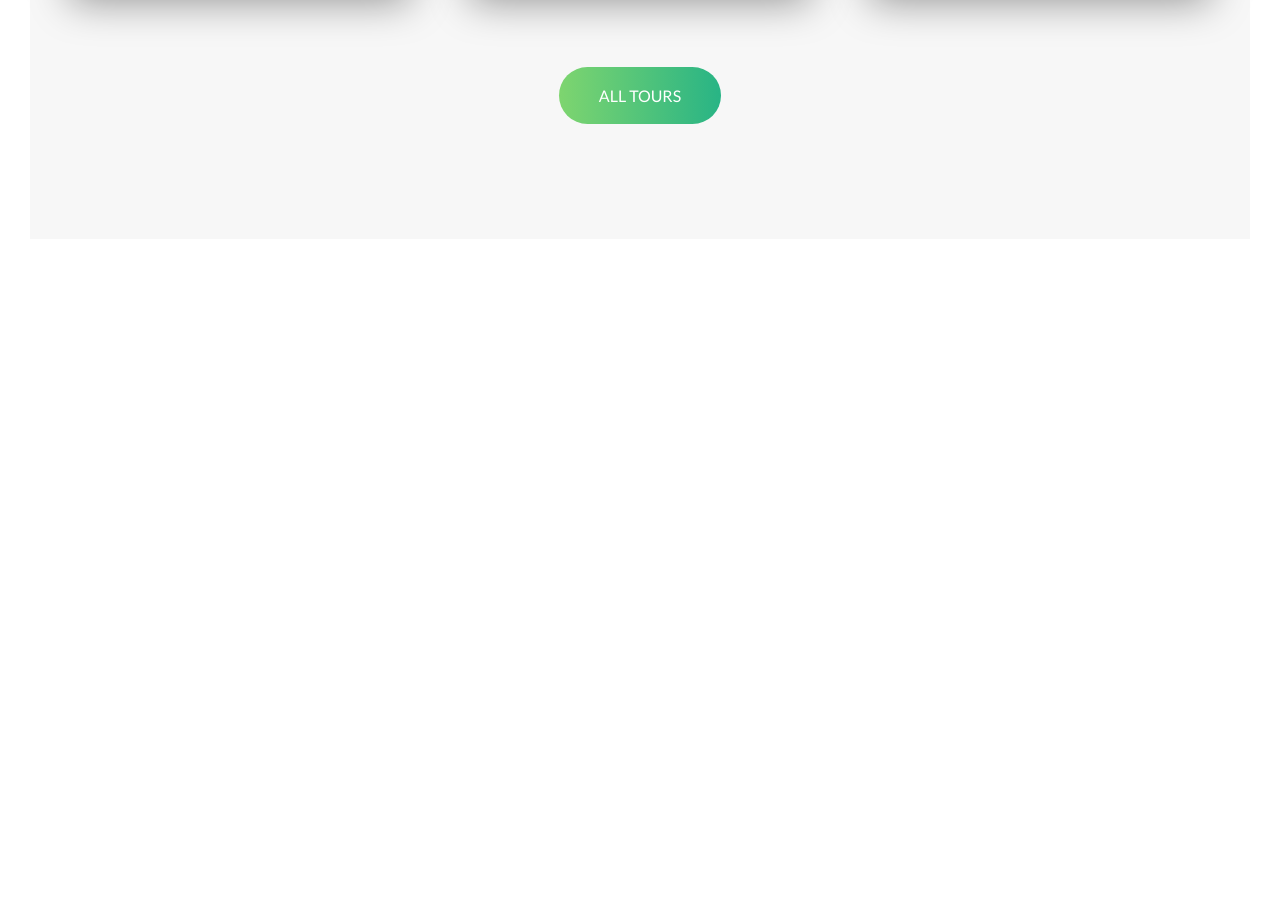
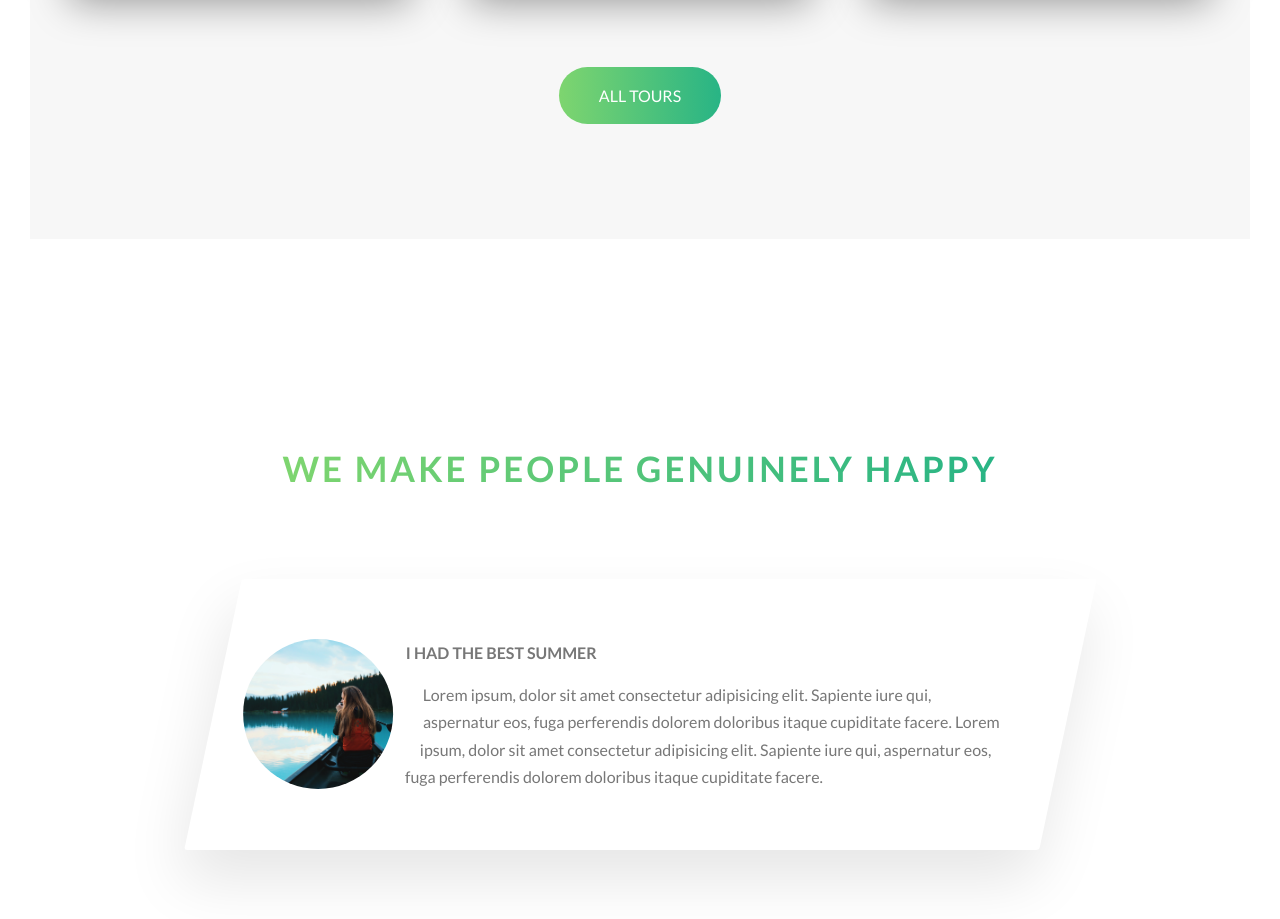
Before and after one commit to jasonlu2907/Tours-Booking, a website: page index.html in a window 1280 px wide. Shown: the part 2807-3726 px from the top of the page. Before the commit the page ends 3076 px from the top, so only its background shows below. Drawn offline with Linux system fonts and the light colour scheme.

Commit message:
Section-stories 1 using shape-outside

```diff
--- a/index.html
+++ b/index.html
@@ -218,6 +218,29 @@
                 <a href="#" class="btn btn--green">All tours</a>
             </div>
         </section>
+
+        <section class="section-stories">
+            <div class="u-center-text u-margin-bottom-big">
+                <h2 class="heading-secondary">
+                    We make people genuinely happy
+                </h2>
+            </div>
+
+            <div class="row">
+                <div class="story">
+                    <figure class="story__shape">
+                        <img src="./img/nat-8.jpg" alt="Person on the water" class="story__image">
+                        <figcaption>Hello</figcaption>
+                    </figure>
+                    <div class="story__text">
+                        <h3 class="heading-tertiary u-margin-bottom-small">I had the best summer</h3>
+                        <p class="paragraph">Lorem ipsum, dolor sit amet consectetur adipisicing elit. Sapiente iure qui,
+                            aspernatur eos, fuga perferendis dolorem doloribus itaque cupiditate facere. Lorem ipsum, dolor sit amet consectetur adipisicing elit. Sapiente iure qui,
+                            aspernatur eos, fuga perferendis dolorem doloribus itaque cupiditate facere.</p>
+                    </div>
+                </div>
+            </div>
+        </section>
     </main>
     <!-- <section>
             <div class="row">
--- a/sass/base/_typographic.scss
+++ b/sass/base/_typographic.scss
@@ -53,7 +53,7 @@ body {
 
     &:hover {
         transform: skewY(2deg) skewX(5deg);
-        text-shadow: 0.3rem 1rem 1rem rgba(0, 0, 0, 0.342); //X Y blur
+        text-shadow: 0.3rem 1rem 2rem rgba(0, 0, 0, 0.342); //X Y blur
     }
 }
 
--- a/sass/components/_button.scss
+++ b/sass/components/_button.scss
@@ -27,13 +27,13 @@
 
     &:hover {
         transform: translateY(-0.3rem);
-        box-shadow: 0 10px 20px rgba(0, 0, 0, .2);
+        box-shadow: 0 1rem 2rem rgba(0, 0, 0, .2);
     }
 
     /* When we click the btn */
     &:active {
         transform: translateY(-0.1rem);
-        box-shadow: 0 5px 10px rgba(0, 0, 0, .2);
+        box-shadow: 0 0.5rem 1rem rgba(0, 0, 0, .2);
     }
 
     &--white {
@@ -71,7 +71,6 @@
 
     &--white::after {
         background-color: $color-white;
-
     }
 
     &:hover::after {
--- /dev/null
+++ b/sass/components/_stories.scss
@@ -0,0 +1,37 @@
+.story {
+    width: 75%;
+    margin: 0 auto;
+    background-color: $color-white;
+    padding: 6rem;
+
+    // padding-left: 9rem;
+
+    font-size: $default-font-size;
+    border-radius: 3px;
+    box-shadow: 0 3rem 6rem rgba(0, 0, 0, 0.1);
+
+    transform: skewX(-12deg);
+
+    &__shape {
+        height: 15rem;
+        width: 15rem;
+        float: left;
+
+        // TẠO DÁNG BÊN NGOÀI ĐÚNG VỚI TÊN GỌI
+        shape-outside: circle(50% at 50% 50%);
+
+        clip-path: circle(50% at 50% 50%);
+
+        // BÊN NGOÀI ĐANG *FLOAT -> DON'T MESS WITH MARGIN
+        // margin-right: 5rem;
+        transform: translateX(-3rem) skewX(12deg);
+    }
+
+    &__image {
+        height: 100%;
+    }
+
+    &__text {
+        transform: skewX(12deg);
+    }
+}
--- a/sass/layout/_grid.scss
+++ b/sass/layout/_grid.scss
@@ -23,6 +23,7 @@
     .col-1-of-2 {
         width: calc((100% - #{$gutter-horizontal}) / 2);
         //using attribute selector START WITH "col-"
+
     }
 
     .col-1-of-3 {
--- a/sass/main.scss
+++ b/sass/main.scss
@@ -15,6 +15,7 @@
 @import "components/composition";
 @import "components/feature-box";
 @import "components/card";
+@import "components/stories";
 
 @import "layout/header";
 @import "layout/grid";
--- a/sass/pages/_home.scss
+++ b/sass/pages/_home.scss
@@ -20,3 +20,7 @@
     background-color: $color-grey-light1;
     margin-top: -10rem;
 }
+
+.section-stories {
+    padding: 20rem 0;
+}
```
Also changed, not shown: css/style.css.
